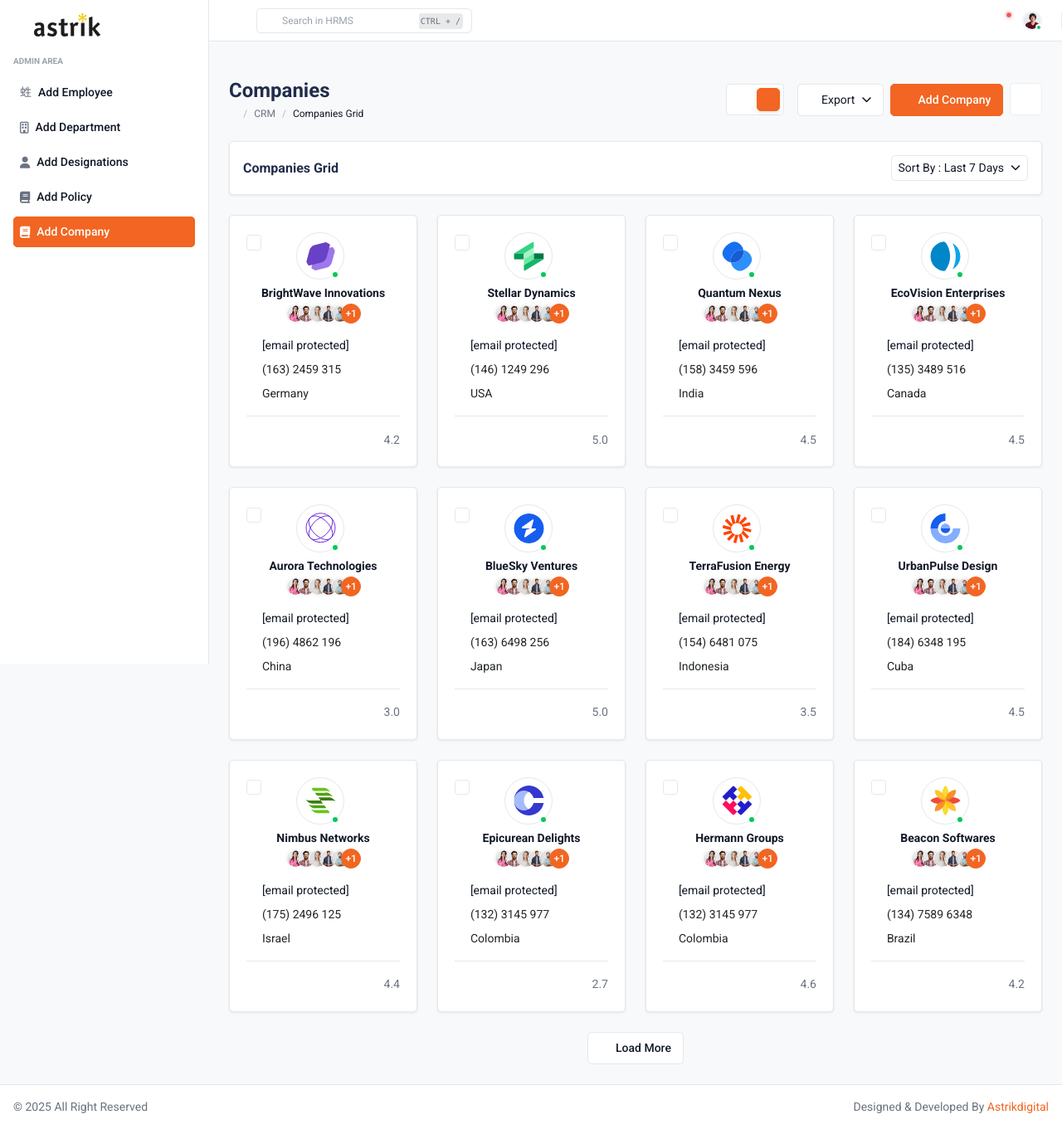
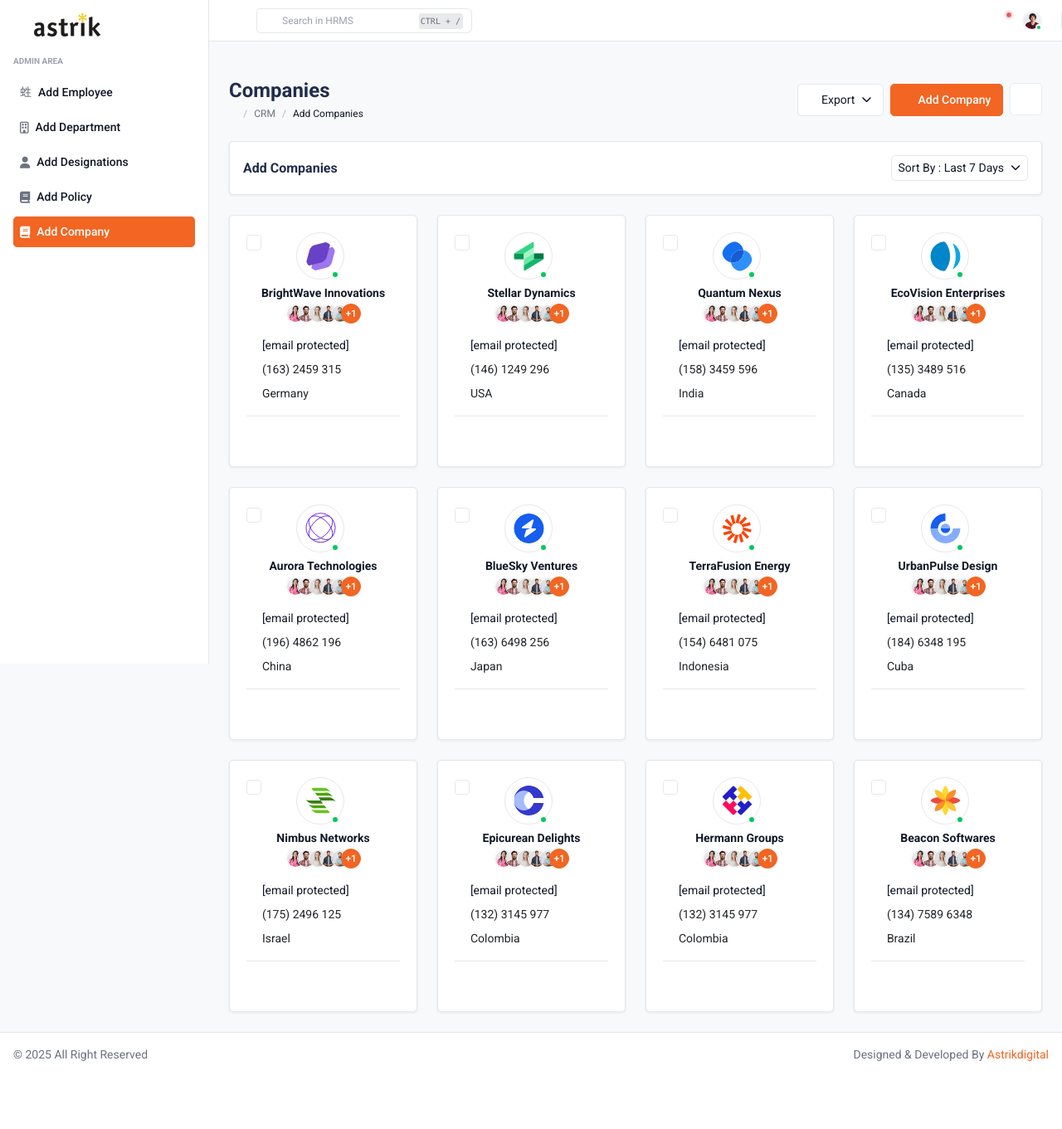
Before and after one commit to nabeeltechmenders/Astrikadmin, a PHP site: page /add-company.php in a window 1280 px wide. Shown: the whole page at 83% size. After the commit the page ends 1279 px from the top, so only its background shows below. Run offline with PHP 8.4, Linux system fonts and the light colour scheme; some web fonts are replaced.

Commit message:
company update

```diff
--- a/add-company.php
+++ b/add-company.php
@@ -38,17 +38,17 @@
                             <li class="breadcrumb-item">
                                 CRM
                             </li>
-                            <li class="breadcrumb-item active" aria-current="page">Companies Grid</li>
+                            <li class="breadcrumb-item active" aria-current="page">Add Companies</li>
                         </ol>
                     </nav>
                 </div>
                 <div class="d-flex my-xl-auto right-content align-items-center flex-wrap ">
-                    <div class="me-2 mb-2">
+                    <!-- <div class="me-2 mb-2">
                         <div class="d-flex align-items-center border bg-white rounded p-1 me-2 icon-list">
                             <a href="" class="btn btn-icon btn-sm me-1"><i class="ti ti-list-tree"></i></a>
                             <a href="" class="btn btn-icon btn-sm active bg-primary text-white"><i class="ti ti-layout-grid"></i></a>
                         </div>
-                    </div>
+                    </div> -->
                     <div class="me-2 mb-2">
                         <div class="dropdown">
                             <a href="javascript:void(0);" class="dropdown-toggle btn btn-white d-inline-flex align-items-center" data-bs-toggle="dropdown">
@@ -79,7 +79,7 @@
             <div class="card">
                 <div class="card-body p-3">
                     <div class="d-flex align-items-center justify-content-between">
-                        <h5>Companies Grid</h5>
+                        <h5>Add Companies</h5>
                         <div class="dropdown">
                             <a href="javascript:void(0);" class="dropdown-toggle btn btn-sm btn-white d-inline-flex align-items-center" data-bs-toggle="dropdown">
                                 Sort By : Last 7 Days
@@ -178,7 +178,7 @@
                                     <a href="#" class="avatar avatar-rounded avatar-sm me-1"><i class="ti ti-brand-skype"></i></a>
                                     <a href="#" class="avatar avatar-rounded avatar-sm"><i class="ti ti-brand-facebook"></i></a>
                                 </div>
-                                <span class="d-inline-flex align-items-center"><i class="ti ti-star-filled text-warning me-1"></i>4.2</span>
+                                <span class="d-inline-flex align-items-center d-none"><i class="ti ti-star-filled  text-warning me-1"></i>4.2</span>
                             </div>
                         </div>
                     </div>
@@ -254,7 +254,7 @@
                                     <a href="#" class="avatar avatar-rounded avatar-sm me-1"><i class="ti ti-brand-skype"></i></a>
                                     <a href="#" class="avatar avatar-rounded avatar-sm"><i class="ti ti-brand-facebook"></i></a>
                                 </div>
-                                <span class="d-inline-flex align-items-center"><i class="ti ti-star-filled text-warning me-1"></i>5.0</span>
+                                <span class="d-inline-flex align-items-center d-none"><i class="ti ti-star-filled  text-warning me-1"></i>5.0</span>
                             </div>
                         </div>
                     </div>
@@ -330,7 +330,7 @@
                                     <a href="#" class="avatar avatar-rounded avatar-sm me-1"><i class="ti ti-brand-skype"></i></a>
                                     <a href="#" class="avatar avatar-rounded avatar-sm"><i class="ti ti-brand-facebook"></i></a>
                                 </div>
-                                <span class="d-inline-flex align-items-center"><i class="ti ti-star-filled text-warning me-1"></i>4.5</span>
+                                <span class="d-inline-flex align-items-center d-none"><i class="ti ti-star-filled  text-warning me-1"></i>4.5</span>
                             </div>
                         </div>
                     </div>
@@ -406,7 +406,7 @@
                                     <a href="#" class="avatar avatar-rounded avatar-sm me-1"><i class="ti ti-brand-skype"></i></a>
                                     <a href="#" class="avatar avatar-rounded avatar-sm"><i class="ti ti-brand-facebook"></i></a>
                                 </div>
-                                <span class="d-inline-flex align-items-center"><i class="ti ti-star-filled text-warning me-1"></i>4.5</span>
+                                <span class="d-inline-flex align-items-center d-none"><i class="ti ti-star-filled  text-warning me-1"></i>4.5</span>
                             </div>
                         </div>
                     </div>
@@ -482,7 +482,7 @@
                                     <a href="#" class="avatar avatar-rounded avatar-sm me-1"><i class="ti ti-brand-skype"></i></a>
                                     <a href="#" class="avatar avatar-rounded avatar-sm"><i class="ti ti-brand-facebook"></i></a>
                                 </div>
-                                <span class="d-inline-flex align-items-center"><i class="ti ti-star-filled text-warning me-1"></i>3.0</span>
+                                <span class="d-inline-flex align-items-center d-none"><i class="ti ti-star-filled  text-warning me-1"></i>3.0</span>
                             </div>
                         </div>
                     </div>
@@ -558,7 +558,7 @@
                                     <a href="#" class="avatar avatar-rounded avatar-sm me-1"><i class="ti ti-brand-skype"></i></a>
                                     <a href="#" class="avatar avatar-rounded avatar-sm"><i class="ti ti-brand-facebook"></i></a>
                                 </div>
-                                <span class="d-inline-flex align-items-center"><i class="ti ti-star-filled text-warning me-1"></i>5.0</span>
+                                <span class="d-inline-flex align-items-center d-none"><i class="ti ti-star-filled  text-warning me-1"></i>5.0</span>
                             </div>
                         </div>
                     </div>
@@ -634,7 +634,7 @@
                                     <a href="#" class="avatar avatar-rounded avatar-sm me-1"><i class="ti ti-brand-skype"></i></a>
                                     <a href="#" class="avatar avatar-rounded avatar-sm"><i class="ti ti-brand-facebook"></i></a>
                                 </div>
-                                <span class="d-inline-flex align-items-center"><i class="ti ti-star-filled text-warning me-1"></i>3.5</span>
+                                <span class="d-inline-flex align-items-center d-none"><i class="ti ti-star-filled  text-warning me-1"></i>3.5</span>
                             </div>
                         </div>
                     </div>
@@ -710,7 +710,7 @@
                                     <a href="#" class="avatar avatar-rounded avatar-sm me-1"><i class="ti ti-brand-skype"></i></a>
                                     <a href="#" class="avatar avatar-rounded avatar-sm"><i class="ti ti-brand-facebook"></i></a>
                                 </div>
-                                <span class="d-inline-flex align-items-center"><i class="ti ti-star-filled text-warning me-1"></i>4.5</span>
+                                <span class="d-inline-flex align-items-center d-none"><i class="ti ti-star-filled  text-warning me-1"></i>4.5</span>
                             </div>
                         </div>
                     </div>
@@ -786,7 +786,7 @@
                                     <a href="#" class="avatar avatar-rounded avatar-sm me-1"><i class="ti ti-brand-skype"></i></a>
                                     <a href="#" class="avatar avatar-rounded avatar-sm"><i class="ti ti-brand-facebook"></i></a>
                                 </div>
-                                <span class="d-inline-flex align-items-center"><i class="ti ti-star-filled text-warning me-1"></i>4.4</span>
+                                <span class="d-inline-flex align-items-center d-none"><i class="ti ti-star-filled  text-warning me-1"></i>4.4</span>
                             </div>
                         </div>
                     </div>
@@ -862,7 +862,7 @@
                                     <a href="#" class="avatar avatar-rounded avatar-sm me-1"><i class="ti ti-brand-skype"></i></a>
                                     <a href="#" class="avatar avatar-rounded avatar-sm"><i class="ti ti-brand-facebook"></i></a>
                                 </div>
-                                <span class="d-inline-flex align-items-center"><i class="ti ti-star-filled text-warning me-1"></i>2.7</span>
+                                <span class="d-inline-flex align-items-center d-none"><i class="ti ti-star-filled  text-warning me-1"></i>2.7</span>
                             </div>
                         </div>
                     </div>
@@ -938,7 +938,7 @@
                                     <a href="#" class="avatar avatar-rounded avatar-sm me-1"><i class="ti ti-brand-skype"></i></a>
                                     <a href="#" class="avatar avatar-rounded avatar-sm"><i class="ti ti-brand-facebook"></i></a>
                                 </div>
-                                <span class="d-inline-flex align-items-center"><i class="ti ti-star-filled text-warning me-1"></i>4.6</span>
+                                <span class="d-inline-flex align-items-center d-none"><i class="ti ti-star-filled  text-warning me-1"></i>4.6</span>
                             </div>
                         </div>
                     </div>
@@ -1014,15 +1014,15 @@
                                     <a href="#" class="avatar avatar-rounded avatar-sm me-1"><i class="ti ti-brand-skype"></i></a>
                                     <a href="#" class="avatar avatar-rounded avatar-sm"><i class="ti ti-brand-facebook"></i></a>
                                 </div>
-                                <span class="d-inline-flex align-items-center"><i class="ti ti-star-filled text-warning me-1"></i>4.2</span>
+                                <span class="d-inline-flex align-items-center d-none"><i class="ti ti-star-filled  text-warning me-1"></i>4.2</span>
                             </div>
                         </div>
                     </div>
                 </div>
             </div>
-            <div class="text-center mb-4">
+            <!-- <div class="text-center mb-4">
                 <a href="#" class="btn btn-white border"><i class="ti ti-loader-3 text-primary me-2"></i>Load More</a>
-            </div>
+            </div> -->
         </div>
 
         <!-- <div class="footer d-sm-flex align-items-center justify-content-between border-top bg-white p-3">
@@ -1540,12 +1540,12 @@
                                                 <input type="text" class="form-control">
                                             </div>
                                         </div>
-                                        <div class="col-md-6">
+                                        <!-- <div class="col-md-6">
                                             <div class="mb-3">
                                                 <label class="form-label">Reviews <span class="text-danger">*</span></label>
                                                 <input type="text" class="form-control" value="4.5">
                                             </div>
-                                        </div>
+                                        </div> -->
                                         <div class="col-md-6">
                                             <div class="mb-3">
                                                 <label class="form-label">Owner <span class="text-danger">*</span></label>
@@ -1557,13 +1557,13 @@
                                                 </select>
                                             </div>
                                         </div>
-                                        <div class="col-md-6">
+                                     <!--   <div class="col-md-6">
                                             <div class="mb-3 ">
                                                 <label class="form-label">Tags <span class="text-danger">*</span> </label>
                                                 <input class="input-tags form-control" placeholder="Add new" type="text" data-role="tagsinput"  name="Label" value="Collab,Promotion,Rated">
                                             </div>
                                         </div>
-                                        <div class="col-md-6">
+                                         <div class="col-md-6">
                                             <div class="mb-3">
                                                 <div class="d-flex justify-content-between align-items-center mb-2">
                                                     <label class="col-form-label p-0">Deals <span class="text-danger">*</span></label>
@@ -1576,7 +1576,7 @@
                                                     <option>Adams</option>
                                                 </select>
                                             </div>
-                                        </div>
+                                        </div> -->
                                         <div class="col-md-6">
                                             <div class="mb-3 ">
                                                 <label class="form-label">Industry <span class="text-danger">*</span></label>
@@ -1626,7 +1626,7 @@
                                                 <textarea class="form-control">Lorem ipsum dolor sit amet consectetur adipisicing elit. Veniam nisi numquam vitae consequatur impedit rem laboriosam iusto sapiente ex mollitia voluptate ullam laudantium, vel atque ducimus blanditiis magni perspiciatis nulla.</textarea>
                                             </div>
                                         </div>
-                                        <div class="col-md-12">
+                                        <!-- <div class="col-md-12">
                                             <div class="mb-3">
                                                 <div class="d-flex justify-content-between align-items-center mb-2">
                                                     <label class="col-form-label p-0">Contact <span class="text-danger">*</span></label>
@@ -1640,7 +1640,7 @@
                                                     <option>Carol Thomas</option>
                                                 </select>
                                             </div>
-                                        </div>
+                                        </div> -->
                                     </div>
                                 </div>
                                 <div class="modal-footer">
```
